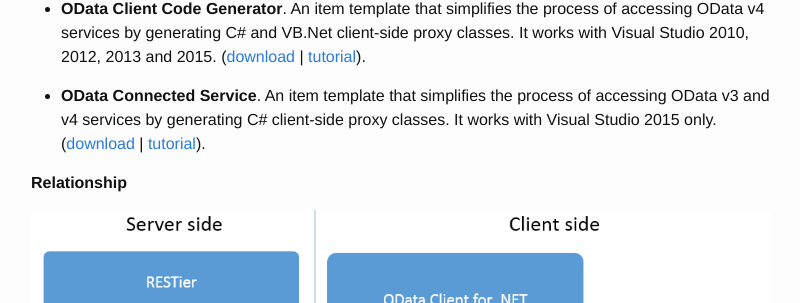
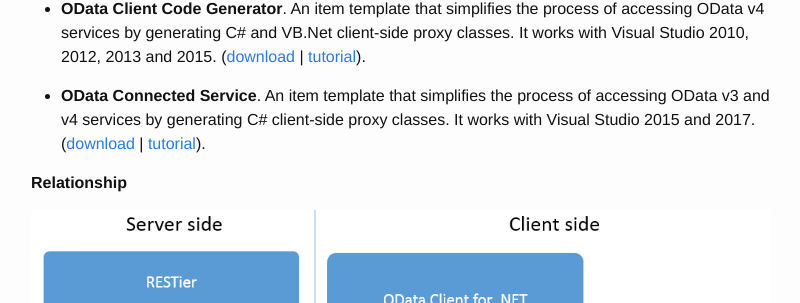
Before and after one commit to OData/odata.github.io, a Jekyll site: the page built from index.md, in a window 1280 px wide. Shown: the part 1217-1520 px from the top of the page, without its empty margins (239-1039 px from the left). Built offline with Jekyll 4.4.1, drawn with Linux system fonts in a browser that asks for light colours; our own code applies the rules of GitHub Pages for plain Markdown files.

```diff
--- a/index.md
+++ b/index.md
@@ -42,7 +42,7 @@ To build an OData V4 **client application** to consume OData v4 Service, start b
 
 - **OData Client Code Generator**. An item template that simplifies the process of accessing OData v4 services by generating C# and VB.Net client-side proxy classes. It works with Visual Studio 2010, 2012, 2013 and 2015. ([download](https://visualstudiogallery.msdn.microsoft.com/9b786c0e-79d1-4a50-89a5-125e57475937) \| [tutorial](http://blogs.msdn.com/b/odatateam/archive/2014/03/11/how-to-use-odata-client-code-generator-to-generate-client-side-proxy-class.aspx)).
 
-- **OData Connected Service**. An item template that simplifies the process of accessing OData v3 and v4 services by generating C# client-side proxy classes. It works with Visual Studio 2015 only. ([download](https://visualstudiogallery.msdn.microsoft.com/b343d0eb-6493-44c2-b558-13a0408d013f/file/163980/4/Microsoft.OData.ConnectedService.vsix) \| [tutorial](http://odata.github.io/odata.net/#OData-Client-Code-Generation-Tool)).
+- **OData Connected Service**. An item template that simplifies the process of accessing OData v3 and v4 services by generating C# client-side proxy classes. It works with Visual Studio 2015 and 2017. ([download](https://visualstudiogallery.msdn.microsoft.com/b343d0eb-6493-44c2-b558-13a0408d013f/file/163980/4/Microsoft.OData.ConnectedService.vsix) \| [tutorial](http://odata.github.io/odata.net/#OData-Client-Code-Generation-Tool)).
 
 **Relationship**
 
```
